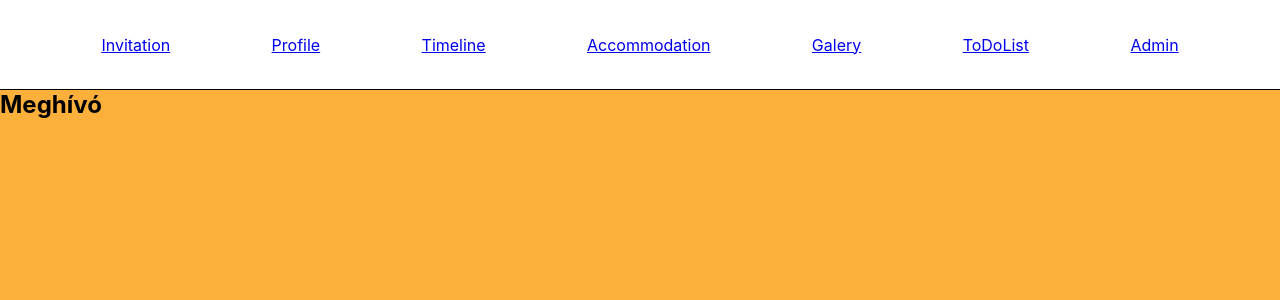
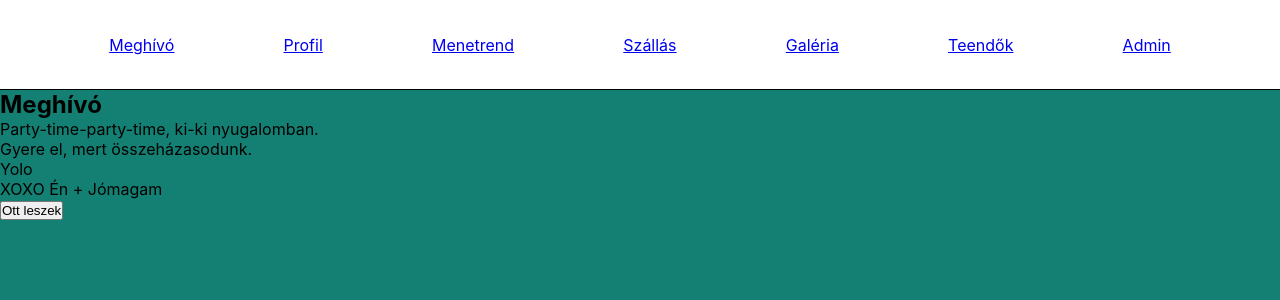
Before and after one commit to RekaKR/vizsgaremek, a React (Create React App) app in the folder frontend/: page / in a window 1280 px wide. Shown: the top 300 px of the page. Built offline with nearby package versions, Linux system fonts and the light colour scheme; no server answers.

Commit message:
Update frontend

```diff
--- a/frontend/src/App.js
+++ b/frontend/src/App.js
@@ -73,7 +73,7 @@ const App = () => {
           </Route>
 
           <Route path='/admin'>
-            <Admin />
+            <Admin accommodations={accommodations} />
           </Route>
 
           <Route path='/'>
--- a/frontend/src/components/Accommodation/Accommodation.jsx
+++ b/frontend/src/components/Accommodation/Accommodation.jsx
@@ -15,7 +15,7 @@ const Accommodation = ({ accommodation }) => {
 
       <h4>Elérhetőség</h4>
       <p>Telefonszám: {accommodation.phoneNumber}</p>
-      <p>Weboldal: {accommodation.website}</p>
+      <div>Weboldal: <a href={accommodation.website}>{accommodation.website}</a></div>
     </div>
   )
 }
--- a/frontend/src/components/Admin/Admin.jsx
+++ b/frontend/src/components/Admin/Admin.jsx
@@ -1,30 +1,37 @@
 import React from 'react'
+import { v4 as uuidv4 } from 'uuid'
 //Menetrend/Programok, Szállás, Ülésrend, vendég lista/felhasználó hozzáadása - szerkesztés
 import AdminAccommodation from '../AdminAccommodation/AdminAccommodation'
 
-const Admin = () => {
+const Admin = ({ accommodations }) => {
   return (
     <div className="admin">
       <h2>Adatok feltöltése</h2>
 
       <h3>Vendég lista</h3>
-      <p>Vendég lista (részletezve)</p>
-      <p>Vendég hozzáadása (profil létrehozása)</p>
+      <h4>Vendég lista (részletezve)</h4>
+      <h4>Vendég hozzáadása (profil létrehozása)</h4>
 
       <h3>Szállás</h3>
-      <p>Szállás lista</p>
-      <p>Szállás szerkesztése</p>
+      <h4>Szállás lista</h4>
+      {accommodations && accommodations.map(accommodation =>
+        <div key={uuidv4()}>
+          <p>{accommodation.name}</p>
+          <p>Szállás szerkesztése</p>
+        </div>
+      )}
+      <h4>Új szállás lehetőség hozzáadása</h4>
       <AdminAccommodation />
 
-      <h3>Menetrend/Programok</h3>
-      <p>Menetrend/Programok lista</p>
-      <p>Menetrend/Programok szerkesztése</p>
+      <h3>Menetrend</h3>
+      <h4>Menetrend lista</h4>
+      <h4>Menetrend szerkesztése</h4>
 
       <h3>Ülésrend</h3>
-      <p>Ülésrend</p>
-      <p>Ülésrend szerkesztése</p>
+      <h4>Ülésrend</h4>
+      <h4>Ülésrend szerkesztése</h4>
       <button>Közzététel</button>
-    </div>
+    </div >
   )
 }
 
--- a/frontend/src/components/Header/Header.jsx
+++ b/frontend/src/components/Header/Header.jsx
@@ -9,25 +9,25 @@ const Header = () => {
 
   return (
     <div className="header">
-      <a href="/">Invitation</a>
+      <a href="/">Meghívó</a>
 
       {(!couple && !weddingP && !photographer && !guest) && <a href="/login">LogInOut</a>}
 
       {
         (couple || weddingP || guest) &&
         <>
-          <a href="/profile">Profile</a>
-          <a href="/timeline">Timeline</a>
-          <a href="/accommodation">Accommodation</a>
+          <a href="/profile">Profil</a>
+          <a href="/timeline">Menetrend</a>
+          <a href="/accommodation">Szállás</a>
         </>
       }
 
-      {(couple || weddingP || photographer || guest) && <a href="/galery">Galery</a>}
+      {(couple || weddingP || photographer || guest) && <a href="/galery">Galéria</a>}
 
       {
         (couple || weddingP) &&
         <>
-          <a href="/to-do-list">ToDoList</a>
+          <a href="/to-do-list">Teendők</a>
           <a href="/admin">Admin</a>
         </>
       }
@@ -36,3 +36,31 @@ const Header = () => {
 }
 
 export default Header
+
+
+/*//Eng version
+<div className="header">
+  <a href="/">Invitation</a>
+
+  {(!couple && !weddingP && !photographer && !guest) && <a href="/login">LogInOut</a>}
+
+  {
+    (couple || weddingP || guest) &&
+    <>
+      <a href="/profile">Profile</a>
+      <a href="/timeline">Timeline</a>
+      <a href="/accommodation">Accommodation</a>
+    </>
+  }
+
+  {(couple || weddingP || photographer || guest) && <a href="/galery">Galery</a>}
+
+  {
+    (couple || weddingP) &&
+    <>
+      <a href="/to-do-list">ToDoList</a>
+      <a href="/admin">Admin</a>
+    </>
+  }
+</div>
+*/
--- a/frontend/src/components/Invitation/Invitation.jsx
+++ b/frontend/src/components/Invitation/Invitation.jsx
@@ -5,6 +5,13 @@ const Invitation = () => {
   return (
     <div className="invitation">
       <h2>Meghívó</h2>
+      <p>Party-time-party-time, ki-ki nyugalomban.</p>
+      <p>Gyere el, mert összeházasodunk.</p>
+      <p>Yolo</p>
+
+      <p>XOXO Én + Jómagam</p>
+
+      <button>Ott leszek</button>
     </div>
   )
 }
--- a/frontend/src/components/Timeline/Timeline.jsx
+++ b/frontend/src/components/Timeline/Timeline.jsx
@@ -4,7 +4,7 @@ import React from 'react'
 const Timeline = () => {
   return (
     <div className="timeline">
-      <h2>Menetrend/Programok</h2>
+      <h2>Menetrend</h2>
     </div>
   )
 }
--- a/frontend/src/style/css/style.css
+++ b/frontend/src/style/css/style.css
@@ -13,7 +13,7 @@ input {
 }
 
 body {
-  background-color: #fbb03b;
+  background-color: #138073;
   /*
   h1 {
     color: $textColor;
--- a/frontend/src/style/scss/_variables.scss
+++ b/frontend/src/style/scss/_variables.scss
@@ -1,2 +1,2 @@
-$bacgroundColor: rgb(251, 176, 59);
-$textColor: rgb(19, 128, 115);
+$bacgroundColor: rgb(19, 128, 115);
+$textColor: rgb(251, 176, 59);
```
